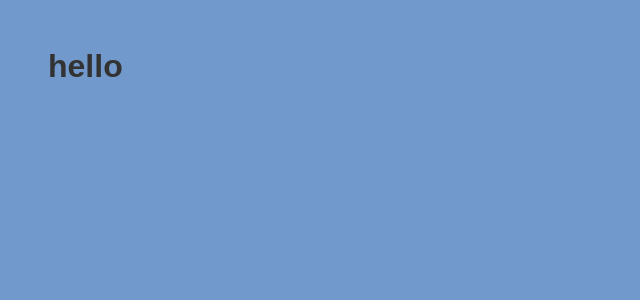
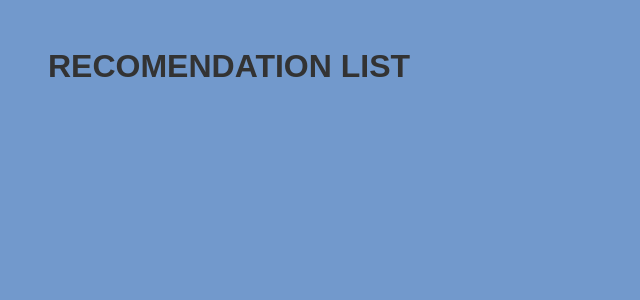
Before and after one commit to Kavery-pm/recomedation-app, a React (Create React App) app: page / in a window 1280 px wide. Shown: the top 300 px of the page, without its empty margins (0-640 px from the left). Built offline with nearby package versions, Linux system fonts and the light colour scheme.

Commit message:
added recomendation list component

```diff
--- a/src/App.js
+++ b/src/App.js
@@ -1,9 +1,10 @@
+import RecomendationList from "./components/recomendation-list";
 
 
 function App() {
   return (
    <div>
-     <h1>hello</h1>
+   <RecomendationList></RecomendationList>
    </div>
   );
 }
--- /dev/null
+++ b/src/components/recomendation-list.js
@@ -0,0 +1,5 @@
+const RecomendationList = ()=>{
+return <h1>RECOMENDATION LIST</h1>
+
+}
+export default RecomendationList;
```
